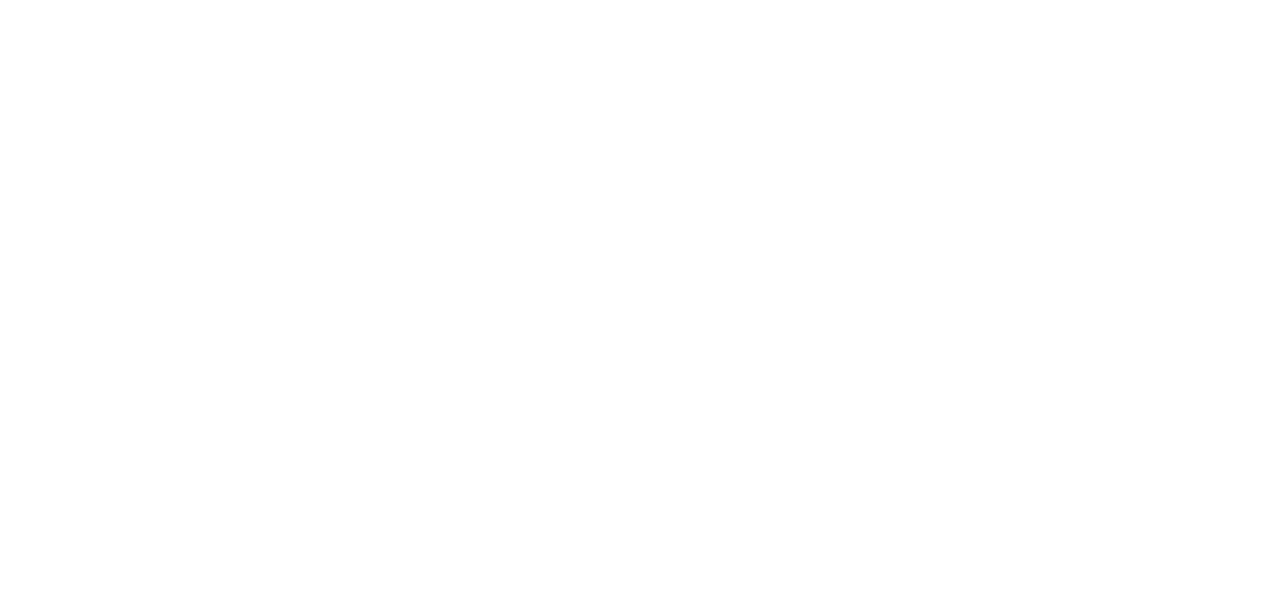
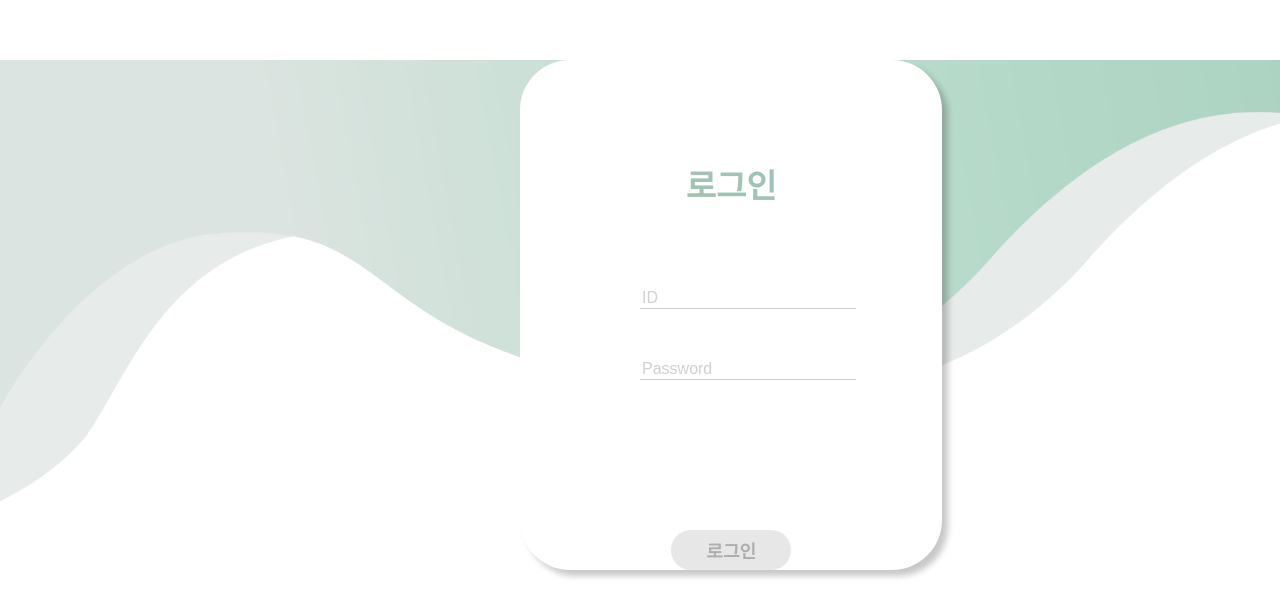
Before and after one commit to Campaign-Share/FrontEnd, a React app: page /login in a window 1280 px wide. Shown: the top 616 px of the page. Built offline with nearby package versions, Linux system fonts and the light colour scheme.

Commit message:
Default Setting

```diff
--- a/src/GloblaStyle.js
+++ b/src/GloblaStyle.js
@@ -1,9 +1,11 @@
 import { createGlobalStyle } from 'styled-components';
 
 const GlobalStyle = createGlobalStyle`
-	body {
-        margin: 0;
-        padding: 0;
-	}
+  body {
+    margin: 0;
+    padding: 0;
+    height: 100vh;
+  }
 `;
+
 export default GlobalStyle;
--- a/src/Routing.js
+++ b/src/Routing.js
@@ -4,6 +4,10 @@
 import CompleteContainer from './containers/CompleteContainer/CompleteContainer';
 import IntroduceContainer from './containers/IntroduceContainer/IntroduceContainer';
 import RankingContainer from './containers/RankingContainer/RankingContainer';
+import MypageContainer from './containers/ProfileContainer/MypageContainer';
+import EditProfileContainer from './containers/ProfileContainer/EditProfileContainer';
+import LoginContainer from './containers/LoginContainer/LoginContainer';
+import SignUpContainer from './containers/SignUpContainer/SignUpContainer';
 
 const Routing = () => {
 	return (
@@ -11,6 +15,12 @@
 			<Route path="/introduce" component={IntroduceContainer} />
 			<Route path="/complete" component={CompleteContainer} />
 			<Route path="/ranking" component={RankingContainer} />
+			<Route exact path="/mypage" component={MypageContainer} />
+			<Route exact path="/editprofile" component={EditProfileContainer} />
+			<Route exact path="/login" component={LoginContainer} />
+			<Route path="/signUp" componet={SignUpContainer} />
+			<Route path="/signUp/:email" component={SignUpContainer} />
+			<Route path="/signUp/auth" component={SignUpContainer} />
 		</Switch>
 	);
 };
--- a/src/components/User/Login/Login.js
+++ b/src/components/User/Login/Login.js
@@ -38,7 +38,7 @@
 							name="password"></S.Password>
 					</S.InputBox>
 				</S.ContentSection>
-				<S.LoginBtn isActive={isActive}>로그인</S.LoginBtn>
+				<S.UserBtn isActive={isActive}>로그인</S.UserBtn>
 			</S.UserBox>
 		</S.UserContainer>
 	);
--- a/src/containers/profileContainer/EditProfileContainer.js
+++ b/src/containers/profileContainer/EditProfileContainer.js
@@ -1,5 +1,5 @@
 import React from 'react';
-import EditProfile from '../../components/Profile/editProfile/EditProfile';
+import EditProfile from '../../components/Profile/EditProfile/EditProfile';
 
 const EditProfileContainer = () => {
 	return <EditProfile />;
```
Also changed, not shown: src/components/Profile/mypage/Mypage.js (+5 -5 lines), src/containers/LoginContainer/LoginContainer.js (renamed from src/containers/Login/LoginContainer.js), src/containers/SignUpContainer/SignUpContainer.js (renamed from src/containers/SignUp/SignUpContainer.js).
